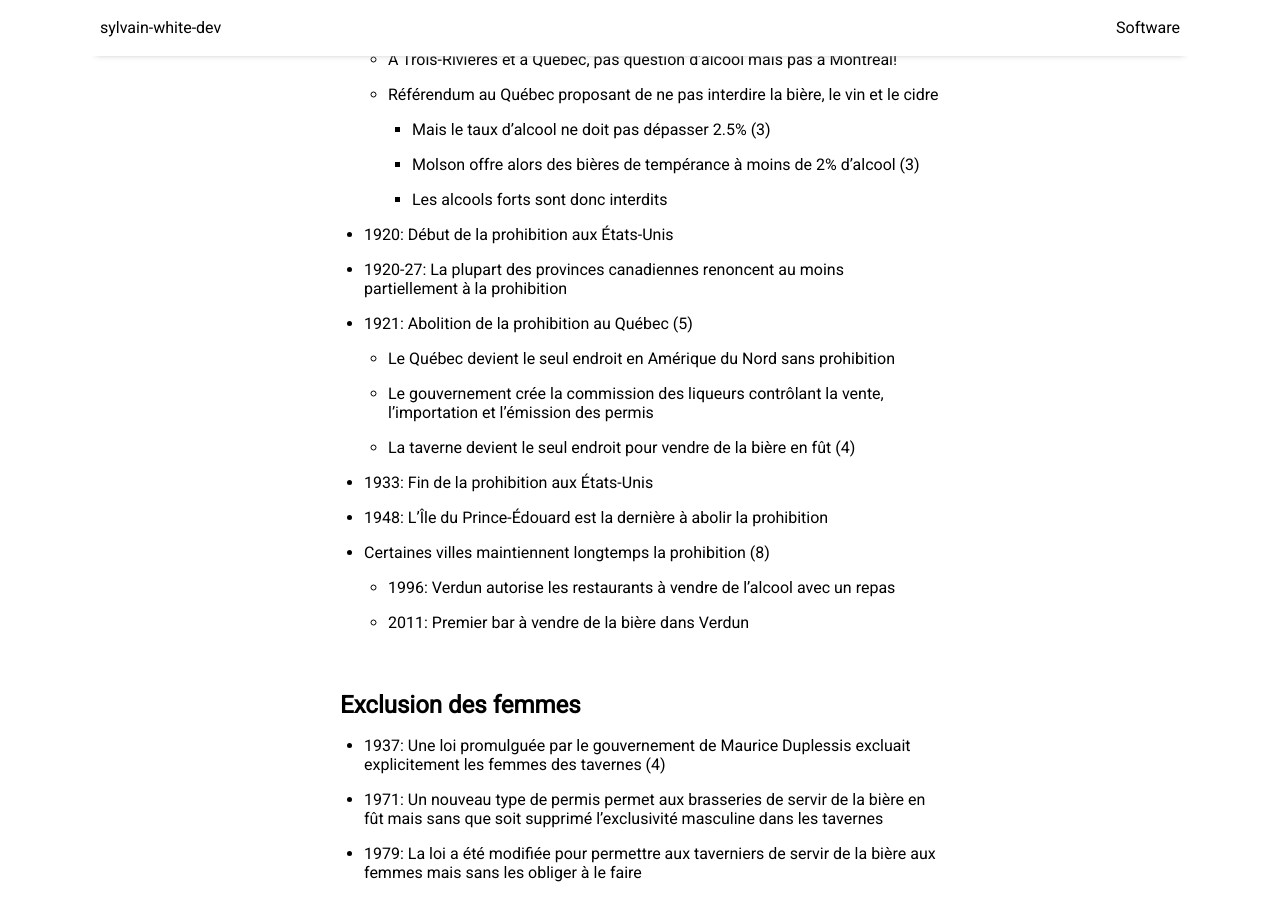
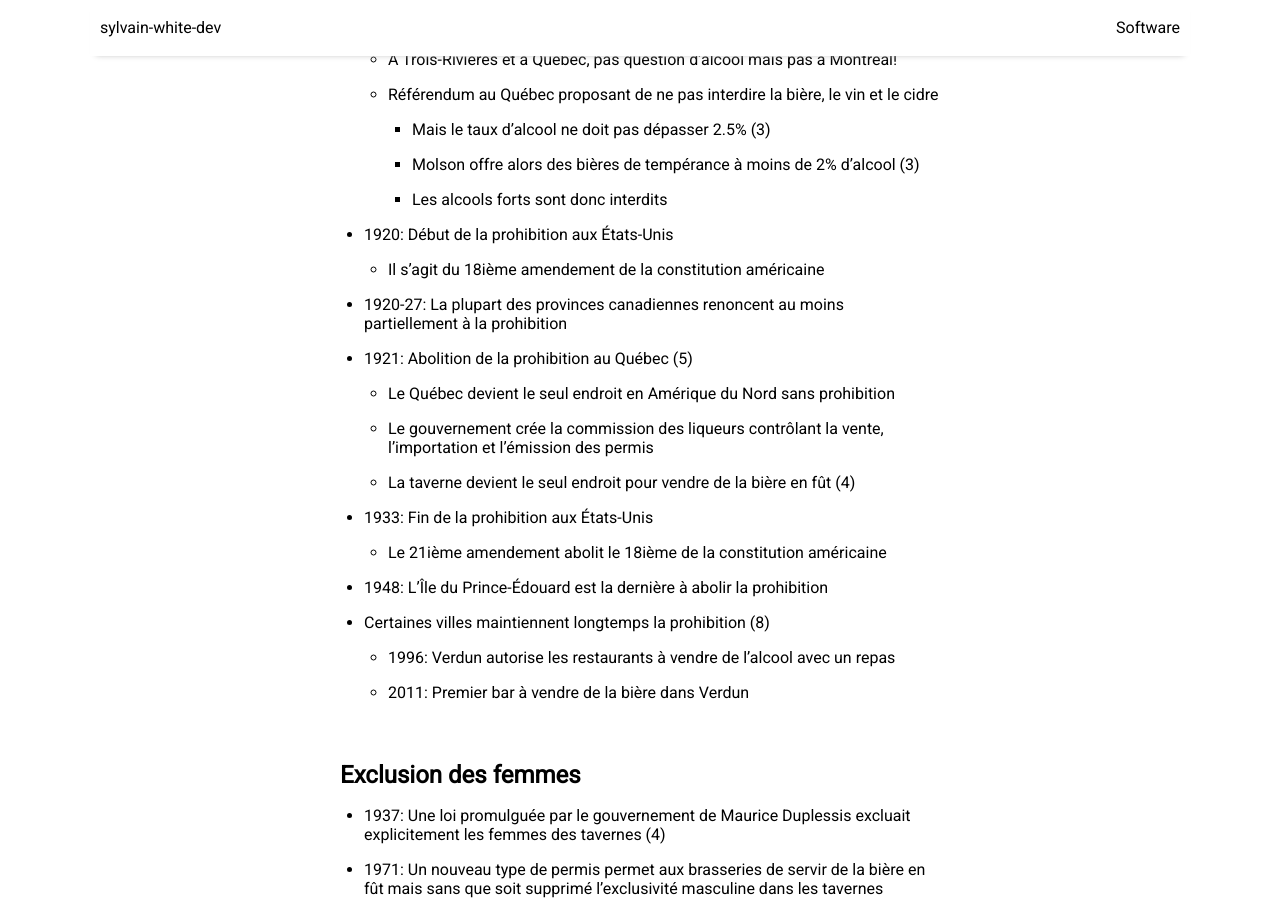
Before and after one commit to sylvainwhite/sylvain-white-dev, a Jekyll site: the page built from _posts/2024-02-21-Tavernes.md, in a window 1280 px wide and 900 px high, scrolled down 1157 px. Built offline with Jekyll 4.4.1, drawn with Linux system fonts in a browser that asks for light colours; nearby versions of some CDN libraries.

Commit message:
Update post Tavernes

```diff
--- a/_posts/2024-02-21-Tavernes.md
+++ b/_posts/2024-02-21-Tavernes.md
@@ -30,12 +30,14 @@ image: Tavernes.jpg
         * Molson offre alors des bières de tempérance à moins de 2% d'alcool (3)
         * Les alcools forts sont donc interdits
 * 1920: Début de la prohibition aux États-Unis
+    * Il s'agit du 18ième amendement de la constitution américaine
 * 1920-27: La plupart des provinces canadiennes renoncent au moins partiellement à la prohibition
 * 1921: Abolition de la prohibition au Québec (5)
     * Le Québec devient le seul endroit en Amérique du Nord sans prohibition
     * Le gouvernement crée la commission des liqueurs contrôlant la vente, l’importation et l’émission des permis
     * La taverne devient le seul endroit pour vendre de la bière en fût (4)
 * 1933: Fin de la prohibition aux États-Unis
+    * Le 21ième amendement abolit le 18ième de la constitution américaine
 * 1948: L’Île du Prince-Édouard est la dernière à abolir la prohibition
 * Certaines villes maintiennent longtemps la prohibition (8)
     * 1996: Verdun autorise les restaurants à vendre de l’alcool avec un repas
```
